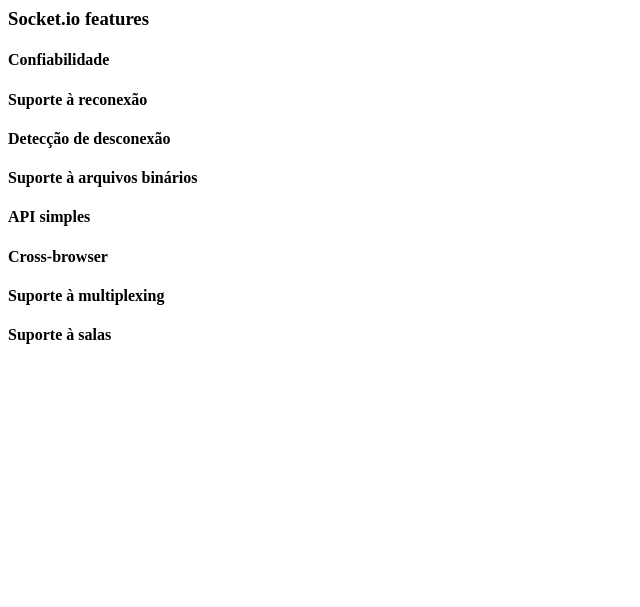
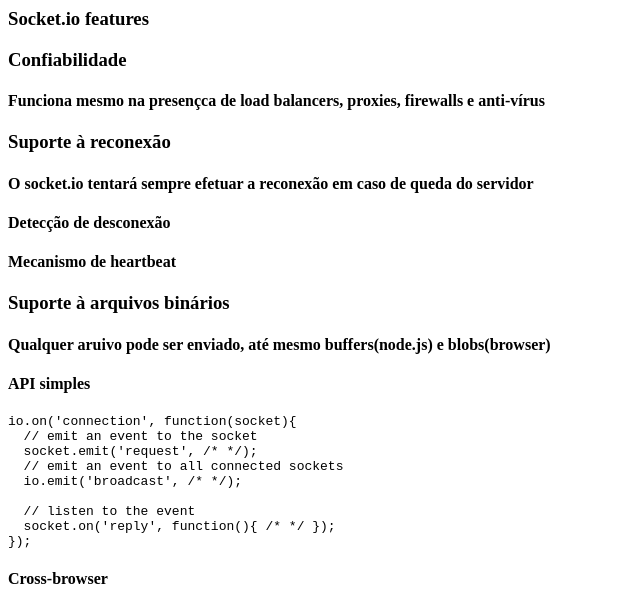
Before and after one commit to icarcal/meetup-nerdzao-51, a Node server app: template src/slides/slide-7-socket-io-features.pug in a window 1280 px wide. Shown: the top 607 px of the page, without its empty margins (0-640 px from the left). Run offline with Node 20, Linux system fonts and the light colour scheme; the template is opened without the code that fills it, so the values that code supplies are empty.

Commit message:
last minute updates

```diff
--- a/src/slides/slide-4-how-it-works.pug
+++ b/src/slides/slide-4-how-it-works.pug
@@ -24,4 +24,4 @@
     h3 O comportamento da conexão após o <i class="title">handshake</i> é determinada pela layer de transporte
 
   section
-    h3 Após este processo jé é possível efetuar a troca e informações entre cliente e servidor
+    h3 Após este processo já é possível efetuar a troca e informações entre cliente e servidor
--- a/src/slides/slide-5-pooling.pug
+++ b/src/slides/slide-5-pooling.pug
@@ -14,6 +14,6 @@
   section
     h3.title Long pooling
     h4.
-      O cliente envia apenas uma requisição ao servidor que a "segura" até o momento de retornar dados.
+      O cliente envia apenas uma requisição ao servidor que a mantém aberta até o momento de retornar dados.
     h4.
-      Quando os dados são retornados ao cliente, ele envia uma nova requisição ao server que a "segura" novamente.
+      Quando os dados são retornados ao cliente, ele envia uma nova requisição ao server que novamente a mantém aberta.
--- a/src/slides/slide-7-socket-io-features.pug
+++ b/src/slides/slide-7-socket-io-features.pug
@@ -1,15 +1,48 @@
-- var notes= ''
-
-section(data-notes=notes)
+section
   section
     h3.title Socket.io features
 
   section
-    h4.title Confiabilidade
-    h4.title.fragment Suporte à reconexão
-    h4.title.fragment Detecção de desconexão
-    h4.title.fragment Suporte à arquivos binários
-    h4.title.fragment API simples
-    h4.title.fragment Cross-browser
-    h4.title.fragment Suporte à multiplexing
-    h4.title.fragment Suporte à salas
+    h3.title Confiabilidade
+    h4 Funciona mesmo na presençca de load balancers, proxies, firewalls e anti-vírus
+
+  section
+    h3.title Suporte à reconexão
+    h4 O socket.io tentará sempre efetuar a reconexão em caso de queda do servidor
+
+  section
+    h4.title Detecção de desconexão
+    h4 Mecanismo de heartbeat
+
+  section
+    h3.title Suporte à arquivos binários
+    h4 Qualquer aruivo pode ser enviado, até mesmo buffers(node.js) e blobs(browser)
+
+  section
+    h4.title API simples
+    pre
+      code.javascript.
+        io.on('connection', function(socket){
+          // emit an event to the socket
+          socket.emit('request', /* */);
+          // emit an event to all connected sockets
+          io.emit('broadcast', /* */);
+
+          // listen to the event
+          socket.on('reply', function(){ /* */ });
+        });
+
+  section
+    h4.title Cross-browser
+    img(src="img/socket-browsers.svg" style="background-color:#fff")
+
+  section
+    h3.title Suporte à multiplexing
+    h4 O socket.io permite você criar <i>namespaces</i>, que funcionam como canais mas compartilham a mesma conexão
+
+  section
+    h3.title Suporte à salas
+    h4 Dentro de cada <i>namespace</i>, você ainda pode criar salas, que os usuários podem entrar ou sair.
+    h4 Esta <i>feature</i> é útil para que você possa fazer o envio de uma mensagem para um erto grupo de usuários
+
+  section(data-background="img/wow.gif")
--- a/src/templates/inc/head.pug
+++ b/src/templates/inc/head.pug
@@ -1,11 +1,11 @@
 head
   meta(charset="UTF-8")
-  title Chat with Node.js
+  title Chat with Node.js + Socket.io
   meta(name="description" content="Icaro Caldeira Carreira / @icarcal")
   meta(name="author" content="You")
   meta(property="og:type" content="http://icarcal.github.io/meetup-nerdzao-51")
   meta(property="og:image" content="https://avatars2.githubusercontent.com/u/11530480?s=460&v=4")
-  meta(property="og:description" content="Chat with Node.js")
+  meta(property="og:description" content="Chat with Node.js + Socket.io")
   meta(name="viewport" content="width=device-width, initial-scale=1.0")
   link(rel="stylesheet", type="text/css", href="css/main.css")
   link(rel="stylesheet", type="text/css", href="css/theme.css")
```
Also changed, not shown: src/img/socket-browsers.svg (added), src/img/wow.gif (added).
